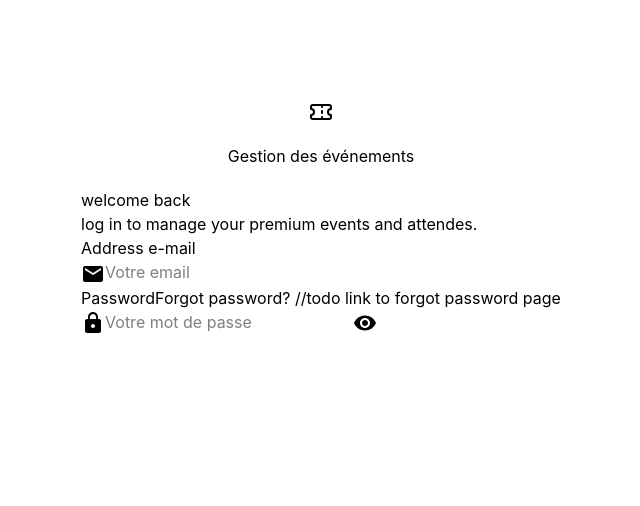
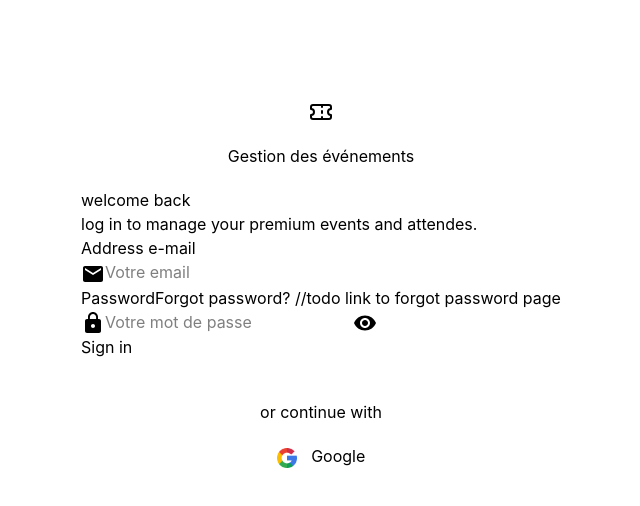
Before and after one commit to doudaoud/gestion-events, a React (Vite) app in the folder client/: page /signIn in a window 1280 px wide. Shown: the top 506 px of the page, without its empty margins (319-959 px from the left). Built offline with nearby package versions, Linux system fonts and the light colour scheme; no server answers.

Commit message:
Refactor code structure for improved readability and maintainability

```diff
--- a/client/src/pages/Signin.tsx
+++ b/client/src/pages/Signin.tsx
@@ -6,6 +6,7 @@ import EmailIcon from "@mui/icons-material/Email";
 import LockIcon from "@mui/icons-material/Lock";
 import { Link } from "react-router-dom";
 import VisibilityIcon from "@mui/icons-material/Visibility";
+import googleIcon from "../icons/google.png";
 export default function Signin(): React.ReactNode {
   const handelLoginWithgoogle = async () => {
     try {
@@ -89,7 +90,17 @@ export default function Signin(): React.ReactNode {
               <VisibilityIcon />
             </span>
           </div>
+          <button>Sign in</button>
+
         </div>
+        <hr />
+        <p>or continue with</p>
+        <button onClick={handelLoginWithgoogle} className="btn_google"> <img src={googleIcon} alt="google icon" style={{
+          width: "20px",
+          height: "20px",
+          marginRight: "10px",
+          display: "inline-block"
+        }} /> Google</button>
       </div>
     </Fragment>
   );
```
Also changed, not shown: client/src/icons/google.png (added).
